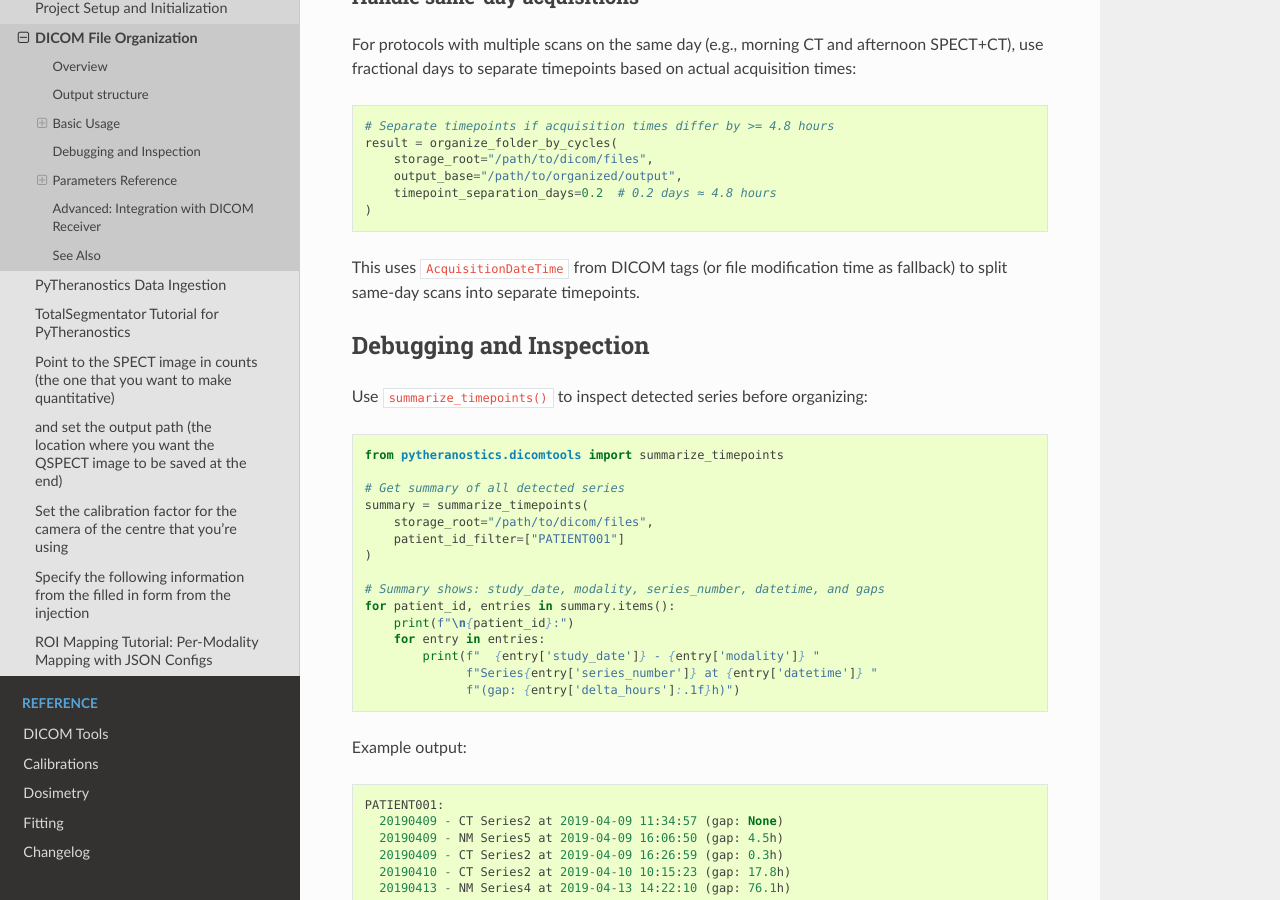
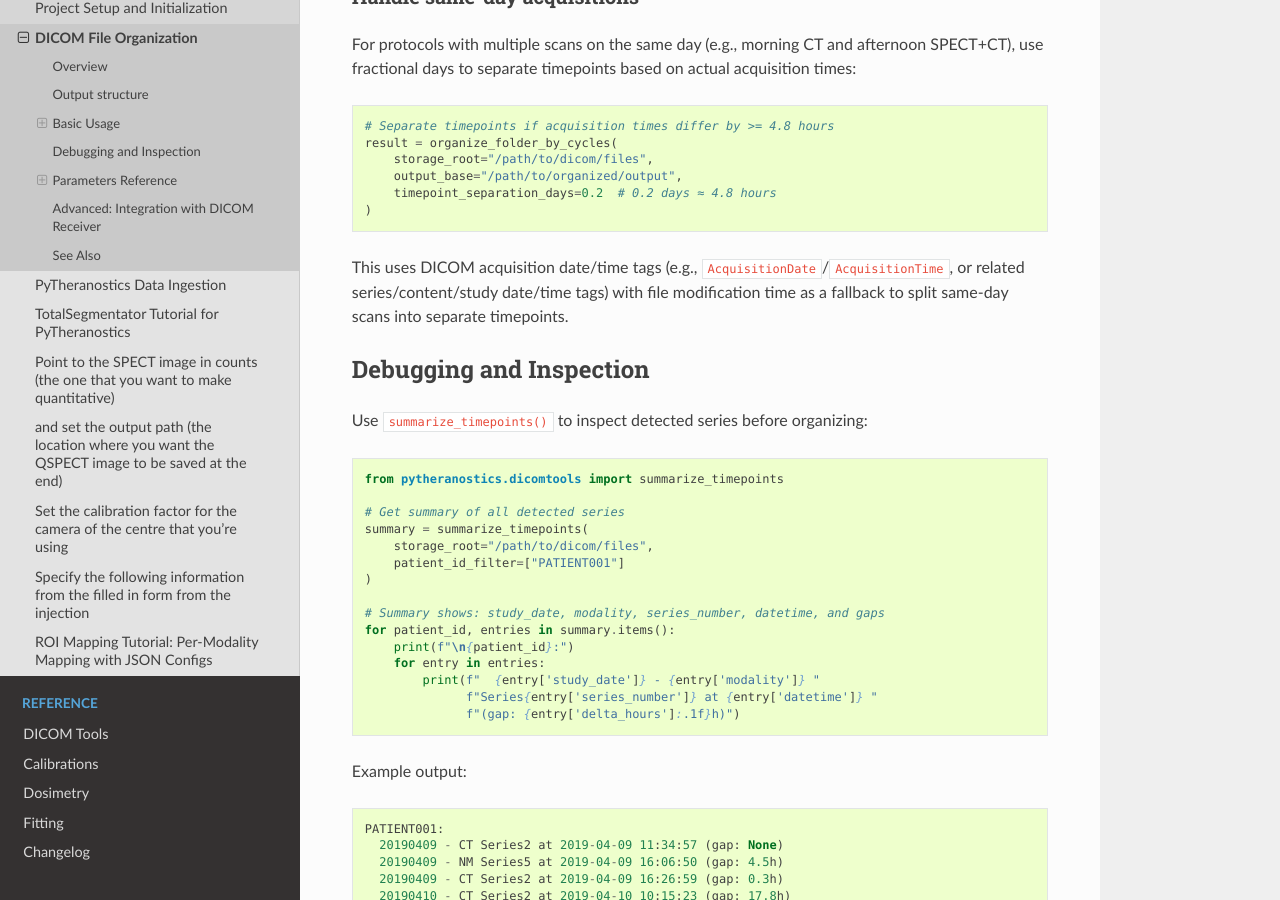
Before and after one commit to qurit/PyTheranostics, a Sphinx documentation site: the page built from docs/source/tutorials/dicom_organization/dicom_organization.rst, in a window 1280 px wide and 900 px high, scrolled down 1520 px. Built offline with Sphinx 7.4.7 and the Read the Docs theme 3.1.0, drawn with Linux system fonts in a browser that asks for light colours.

Commit message:
Update docs/source/tutorials/dicom_organization/dicom_organization.rst
Co-authored-by: Copilot <175728472+Copilot@users.noreply.github.com>

```diff
--- a/docs/source/tutorials/dicom_organization/dicom_organization.rst
+++ b/docs/source/tutorials/dicom_organization/dicom_organization.rst
@@ -84,7 +84,7 @@ For protocols with multiple scans on the same day (e.g., morning CT and afternoo
         timepoint_separation_days=0.2  # 0.2 days ≈ 4.8 hours
     )
 
-This uses ``AcquisitionDateTime`` from DICOM tags (or file modification time as fallback) to split same-day scans into separate timepoints.
+This uses DICOM acquisition date/time tags (e.g., ``AcquisitionDate``/``AcquisitionTime``, or related series/content/study date/time tags) with file modification time as a fallback to split same-day scans into separate timepoints.
 
 Debugging and Inspection
 -------------------------
```
